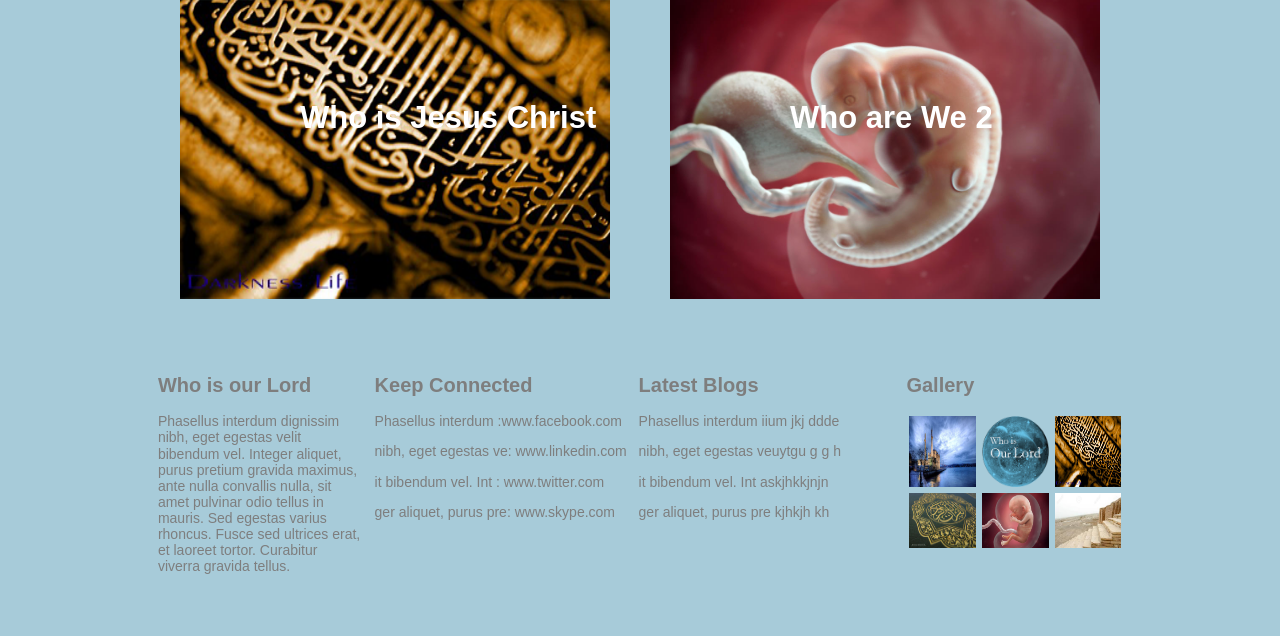
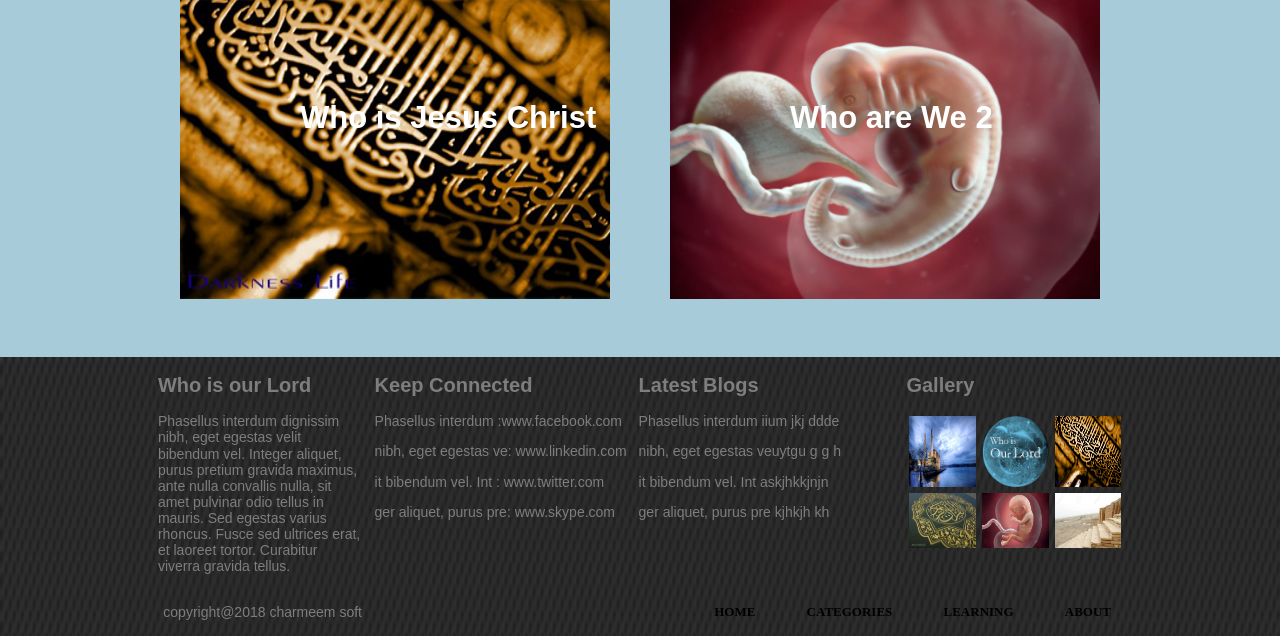
Before and after one commit to charmeem/wordpress, a PHP site: page /psd_to_html_/ in a window 1280 px wide. Shown: the part 1621-2257 px from the top of the page. Before the commit the page ends 2195 px from the top, so only its background shows below. Run offline with PHP 8.4, Linux system fonts and the light colour scheme.

Commit message:
lower footer, background footer done, more to be done

```diff
--- a/whoisourlord/index.php
+++ b/whoisourlord/index.php
@@ -110,7 +110,7 @@
 
 	<div id = "footer">
 	    <div class = "grid">
-	     <div id ="wiol">
+		   <div id ="wiol">
 		    <h2>Who is our Lord</h2>
 		    <p> Phasellus interdum dignissim nibh, eget egestas
 			velit bibendum vel. Integer aliquet, purus pretium
@@ -155,7 +155,17 @@
 			</a>
 
 		</div>
-	</div> <!-- end grid -->
+		</div> <!-- end grid -->
+		<div id = "copyright">
+		    <p> copyright@2018 charmeem soft</p>
+		    <ul>
+			    <li><a href="#">HOME</a></li>
+			    <li><a href="#">CATEGORIES</a></li>
+			    <li><a href="#">LEARNING</a></li>
+			    <li><a href="#">ABOUT</a></li>
+			</ul>
+		</div>
+
 	</div> <!-- end footer -->
 
 
--- a/whoisourlord/style.css
+++ b/whoisourlord/style.css
@@ -557,7 +557,10 @@ margin-top:20px;
   Flexbox model: 4 columns same width
                  grid maintained through margin-left & margin-right = 160px
  -----------------------------------------------------------------------*/
-#footer .grid {
+#footer {
+    background: url('img/footer_pattern.png') 0px 0px / 1600px 1300px no-repeat;
+}
+ #footer .grid {
     display:-webkit-flex;
     -webkit-flex-direction: row;
     -webkit-justify-content: space-around;
@@ -631,9 +634,40 @@ margin-top:20px;
 @media screen and (max-width:484px) {
 
    #footer #wiol {
-    -webkit-flex-basis: 30%;  /* keep p text size constraint */
+    -webkit-flex-basis: 50%;  /* keep p text size constraint */
 -webkit-align-items: center;
     margin-left:2px;
 }
 
 }
+
+/*--------------------------------------------------------------
+  Lower footer
+  Flexbox model: 2 columns same width
+                 grid maintained through margin-left & margin-right = 160px
+ -----------------------------------------------------------------------*/
+#copyright{
+    display: -webkit-flex;
+	-webkit-flex-direction: row;
+-webkit-flex:1;
+	-webkit-justify-content: space-around; /* in-effective when -webkit-flex property used in childes*/
+    -webkit-align-items: center;
+	-webkit-flex-wrap: wrap;
+
+}
+
+#copyright ul {
+display : -webkit-flex;
+-webkit-flex-direction: row;
+-webkit-justify-content:space-around;
+ 	-webkit-flex-basis:35%;  /* Shrinking UL items */
+    fmargin-right:160px;
+}
+
+#copyright p {
+ 	 margin-left:20px;
+}
+
+#copyright ul li {
+    font: bold 13px oswald;
+}
```
Also changed, not shown: whoisourlord/img/footer_pattern.png (added).
